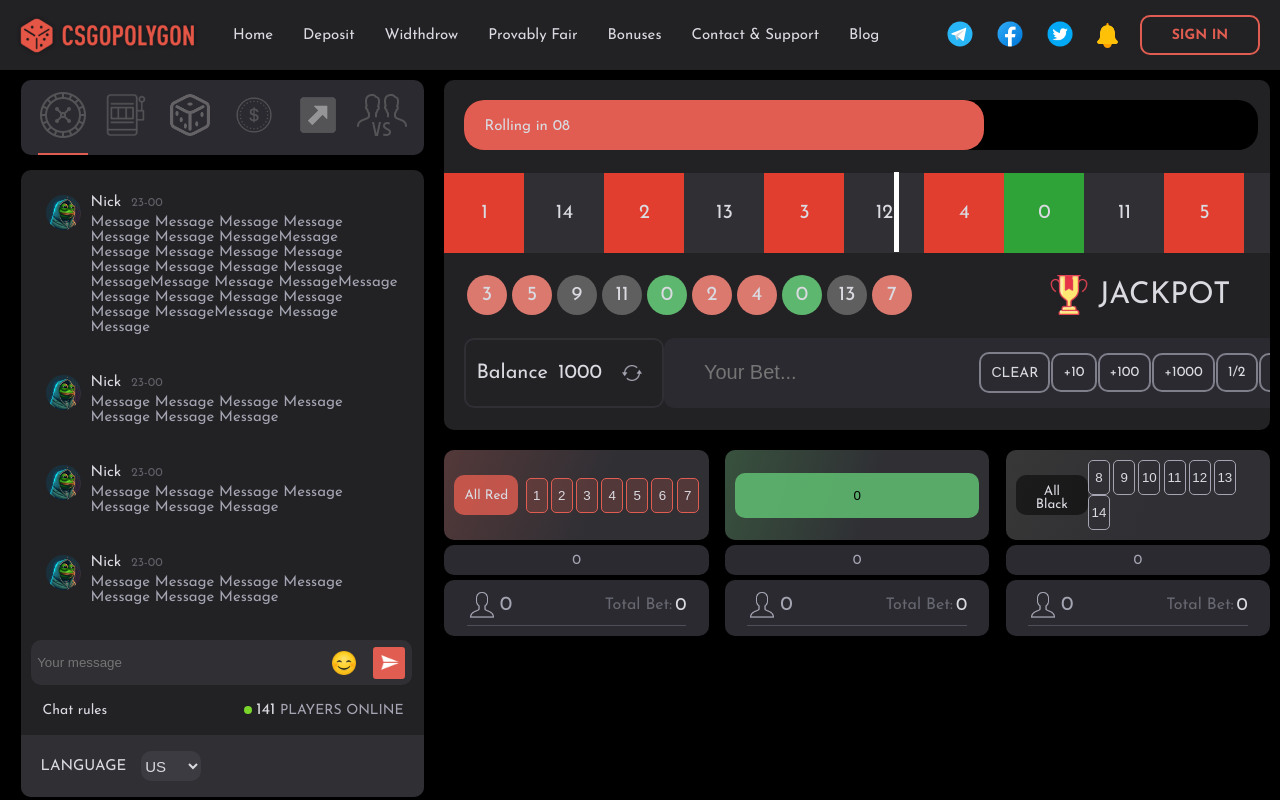
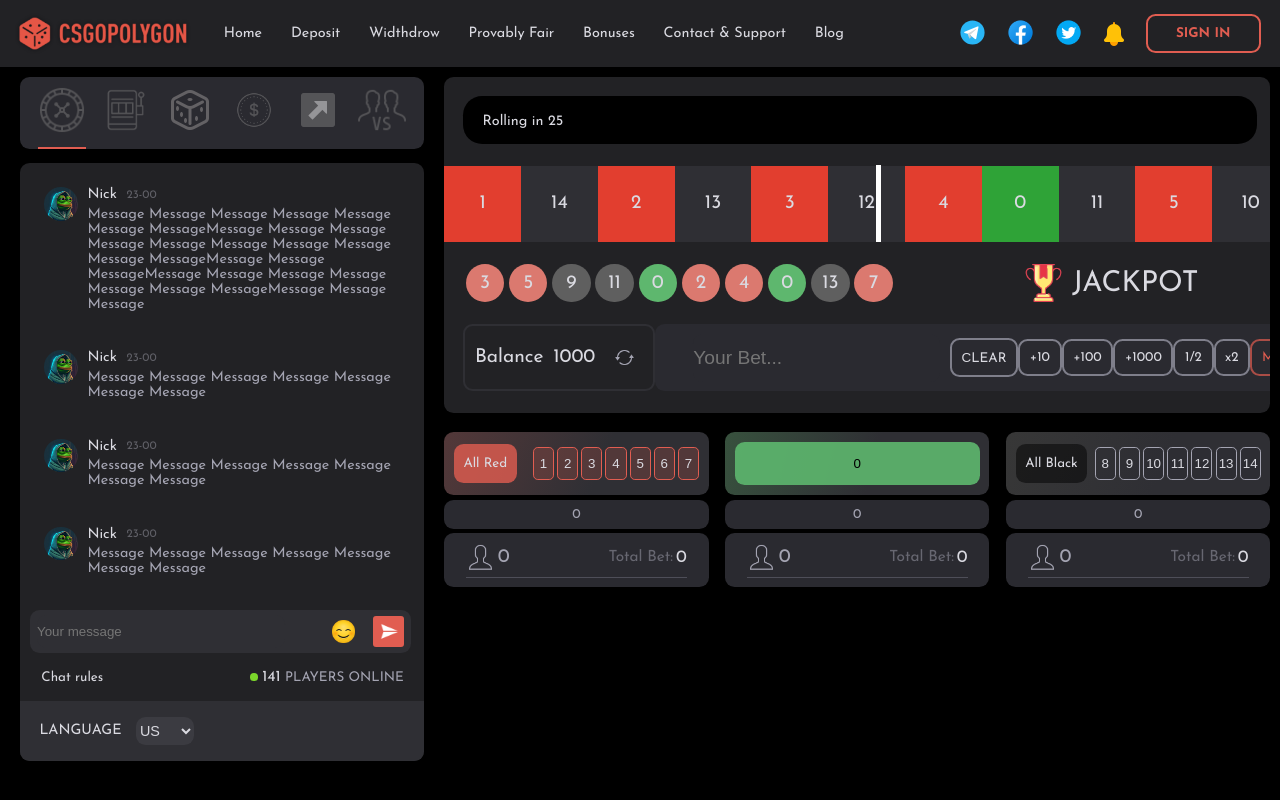
Before and after one commit to Andy-Kushtan/poligon, a website: page index.html in a window 1280 px wide. Both pictures are taken after a click on the picture 1107 px from the left and 35 px from the top of the page. Drawn offline with Linux system fonts and the light colour scheme.

Commit message:
start media

```diff
--- a/index.html
+++ b/index.html
@@ -80,9 +80,14 @@
         </div>
         <div class="sound-off nav-social__icons">
           <img
-            src="imgs/icons8-alarm-alert-message-bell-icon-sign-for-notification-48.png"
+            src="imgs/soundoff.png"
             alt=""
             class="sound-off__img"
+          />
+          <img
+            src="imgs/soundon.png"
+            alt=""
+            class="sound-on__img display"
           />
         </div>
         <a href="#" class="signIn">SIGN IN</a>
@@ -935,6 +940,7 @@
           <div class="main-roullet__win-numbers__jackpot">
             <img class="main-roullet__win-numbers__jackpot__cup" src="imgs/icons8-cup-60 (1).png" alt="cup"> JACKPOT</div>
         </div>
+        <!-- <div></div> -->
         <div class="main-roullet__balance">
           <div class="main-roullet__balance__balance">
             Balance
@@ -966,6 +972,7 @@
 
       <!-- Interface of players bets -->
       <div class="display-interface background2">
+
           <div class="display-interface__varaity-bet">
             <div class="display-interface__all-bet">
               <button class="display-interface__all-bet__coulor">All Red</button>
@@ -1114,6 +1121,8 @@
                   </div>  -->
               </div>
             </div>
+
+
         </div>
 
       </div>
--- a/sass/base/_base.scss
+++ b/sass/base/_base.scss
@@ -119,3 +119,9 @@ body {
 .decrice-opacity {
   opacity: 0.5;
 }
+
+@media screen and (max-width: 1310px) {
+  html {
+    font-size: 60%;
+  }
+}
--- a/sass/main/_roullet.scss
+++ b/sass/main/_roullet.scss
@@ -2,7 +2,7 @@ $color-tertiary: #e15d51;
 
 .roullete-grid {
   display: grid;
-  grid-template-rows: 0.5fr 1fr;
+  grid-template-rows: 0.4fr 1fr;
 }
 
 // .main-roullet__roulette > div {
@@ -60,7 +60,7 @@ $color-tertiary: #e15d51;
     // animation: timer ease-in 25s;
 
     &__progres-bar {
-      animation: timer 30s ease-in infinite;
+      // animation: timer 30s ease-in infinite;
       background-color: #e15d51;
       width: 100%;
       height: 5rem;
@@ -184,11 +184,11 @@ $color-tertiary: #e15d51;
   }
 
   &__balance {
-    width: 100%;
+    width: 62%;
     height: 7rem;
     border-radius: 2rem;
     // width: 62%;
-    width: 90rem;
+    // width: 90rem;
     margin-left: 2rem;
 
     // background-color: greenyellow;
--- a/sass/nav/_nav.scss
+++ b/sass/nav/_nav.scss
@@ -121,6 +121,14 @@ $gradient-secondary: linear-gradient(to top left, #ffb003, #ffcb03);
   // opacity: 0.5;
 }
 
+.sound-on__img {
+  width: 2.5rem;
+  height: 2.5rem;
+  margin-right: 2rem;
+  cursor: pointer;
+  // opacity: 0.5;
+}
+
 // .sound-off__img:hover {
 //   opacity: 1;
 // }
--- a/script.js
+++ b/script.js
@@ -118,6 +118,26 @@ const winNumbersArr = document.querySelector(
   ".main-roullet__win-numbers__numbers"
 );
 const googleInfo = document.querySelector(".display");
+
+const btnsoundOFF = document.querySelector(".sound-off__img");
+const btnsoundON = document.querySelector(".sound-on__img");
+
+////////////////////add music
+const audio = new Audio("music/papich.mp3");
+const soundON = function () {
+  audio.play();
+  btnsoundOFF.classList.add("display");
+  btnsoundON.classList.remove("display");
+};
+const soundOFF = function () {
+  audio.pause();
+  audio.currentTime = 0;
+  btnsoundON.classList.add("display");
+  btnsoundOFF.classList.remove("display");
+};
+
+btnsoundOFF.addEventListener("click", soundON);
+btnsoundON.addEventListener("click", soundOFF);
 
 //////////////////chat rules poap
 const openModal = function (e) {
@@ -555,8 +575,8 @@ const startProgresBarTimer = function () {
   return timer;
 };
 
-startProgresBarTimer();
-setInterval(startProgresBarTimer, 30000);
+// startProgresBarTimer();
+// setInterval(startProgresBarTimer, 30000);
 
 ///////////////google sign in
 // function onSignIn(googleUser) {
```
Also changed, not shown: css/style.css, imgs/icons8-disable-sound-on-portable-devices-with-bell-logotype-strikethrough-obliquely-48.png (deleted), imgs/soundoff.png (added), imgs/soundon.png (renamed from imgs/icons8-alarm-alert-message-bell-icon-sign-for-notification-48.png), 1 other file. Lines whose indentation alone changed are shown as unchanged.
